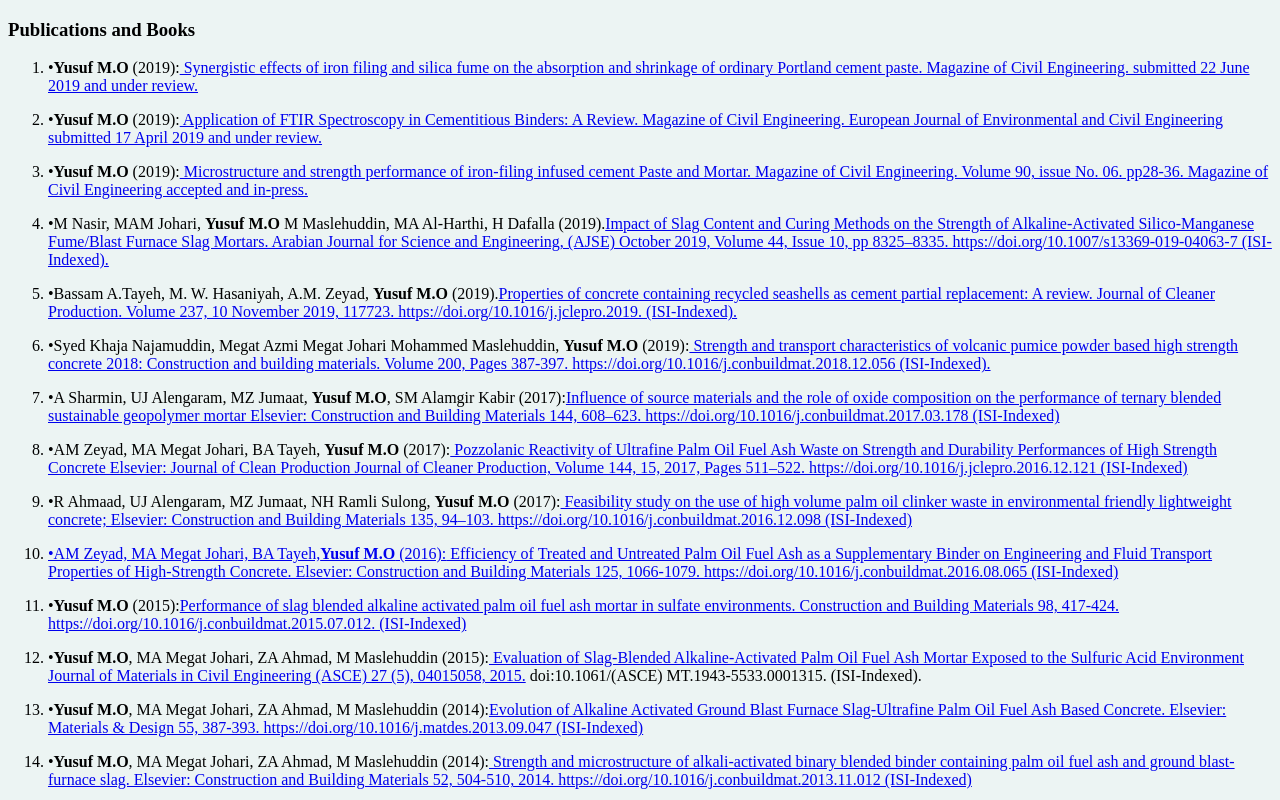
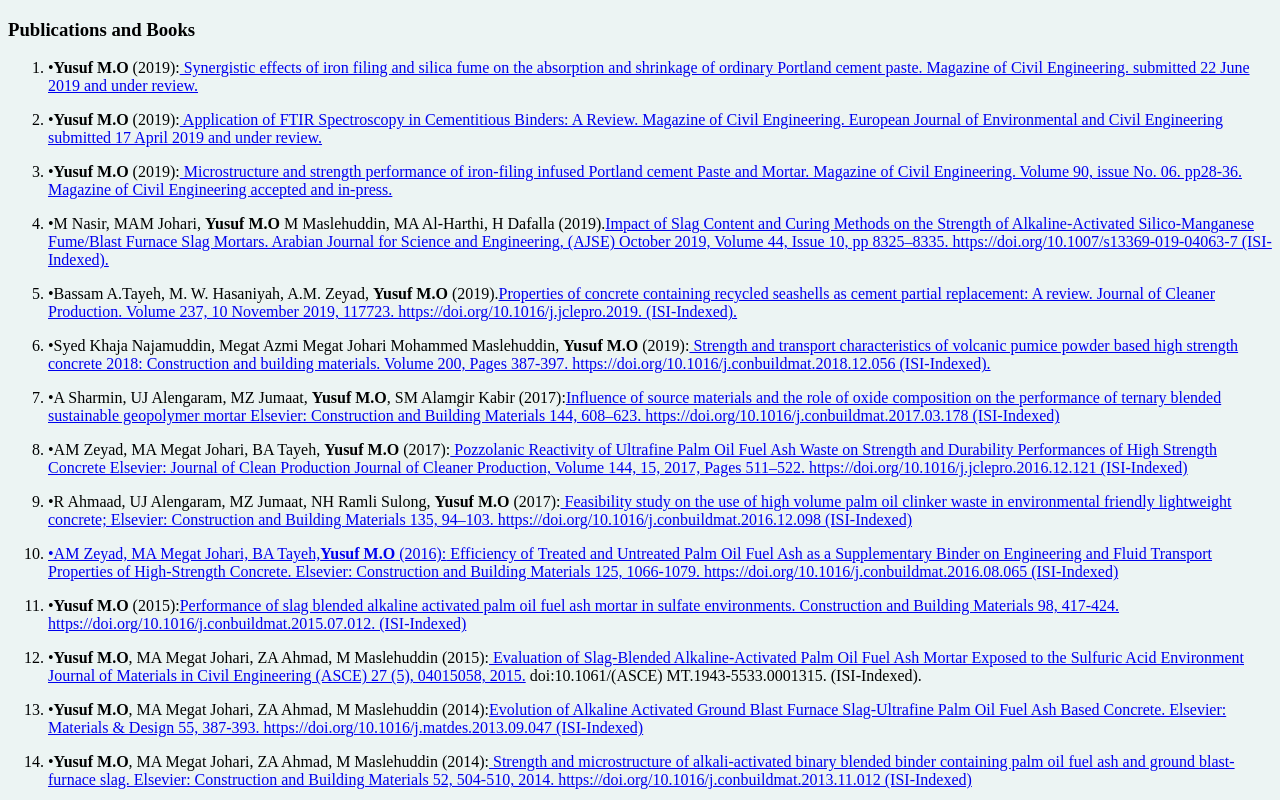
Before and after one commit to DrMorufYusuf/cv, a plain HTML site: page Publications.html in a window 1280 px wide. Shown: the top 800 px of the page. Drawn offline with Linux system fonts and the light colour scheme.

Commit message:
Update Publications.html

```diff
--- a/Publications.html
+++ b/Publications.html
@@ -12,7 +12,7 @@
 
     <li><p>•<strong>Yusuf M.O</strong> (2019):<a href="#"> Application of FTIR Spectroscopy in Cementitious Binders: A Review. Magazine of Civil Engineering. European Journal of Environmental and Civil Engineering submitted 17 April 2019 and under review.</a>
 
-    <li><p>•<strong>Yusuf M.O</strong> (2019):<a href="#"> Microstructure and strength performance of iron-filing infused cement Paste and Mortar. Magazine of Civil Engineering. Volume 90, issue No. 06. pp28-36. Magazine of Civil Engineering accepted and in-press.</a>
+    <li><p>•<strong>Yusuf M.O</strong> (2019):<a href="https://engstroy.spbstu.ru/en/article/2019.90.3/"> Microstructure and strength performance of iron-filing infused Portland cement Paste and Mortar. Magazine of Civil Engineering. Volume 90, issue No. 06. pp28-36. Magazine of Civil Engineering accepted and in-press.</a>
 
     <li><p>•M Nasir, MAM Johari, <strong>Yusuf M.O</strong> M Maslehuddin, MA Al-Harthi, H Dafalla (2019).<a href="https://link.springer.com/article/10.1007/s13369-019-04063-7">Impact of Slag Content and Curing Methods on the Strength of Alkaline-Activated Silico-Manganese Fume/Blast Furnace Slag Mortars. Arabian Journal for Science and Engineering, (AJSE) October 2019, Volume 44, Issue 10, pp 8325–8335. https://doi.org/10.1007/s13369-019-04063-7 (ISI-Indexed).</a>
 
```
